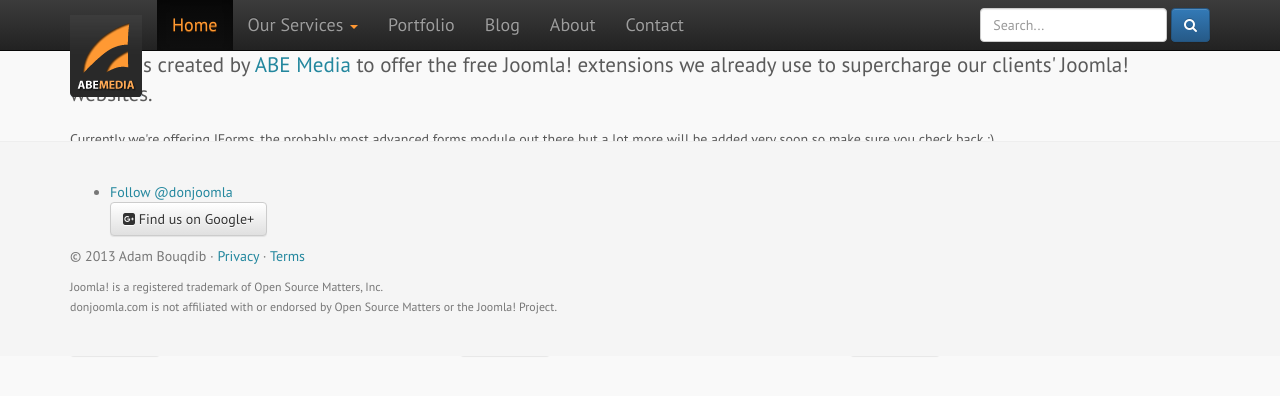
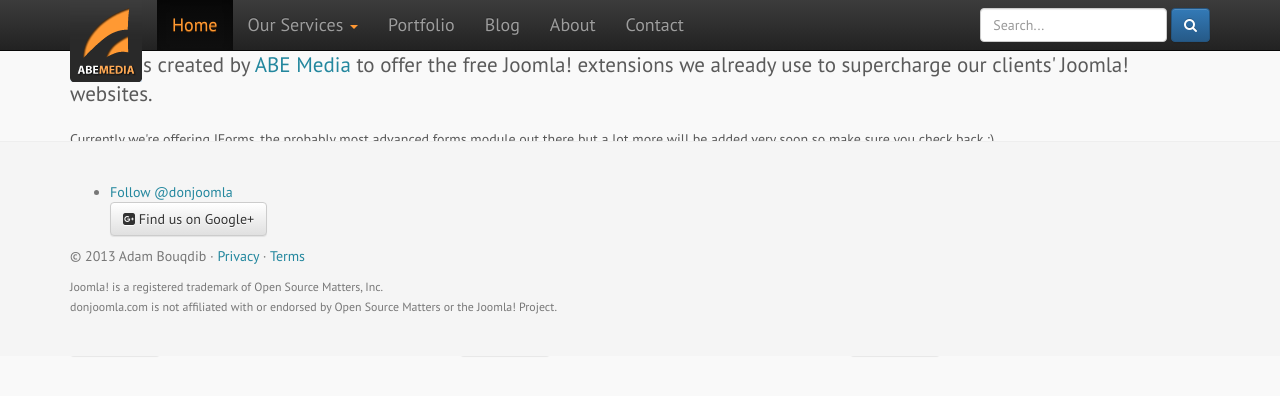
Before and after one commit to abemedia/abemedia.github.io, a Jekyll site: the page built from index.html, in a window 1280 px wide. Shown: the top 396 px of the page. Built offline with Jekyll 4.4.1, drawn with Linux system fonts in a browser that asks for light colours; nearby versions of some CDN libraries.

Commit message:
Update style.css

```diff
--- a/css/style.css
+++ b/css/style.css
@@ -31,7 +31,10 @@ h1, h2, h3, h4, h5, h6, .h1, .h2, .h3, .h4, .h5, .h6 {
 	border-top-color: #FF9833;
 	border-bottom-color: #FF9833;
 }
-
+.navbar-brand {
+	padding: 0 15px;
+	margin: 0 0 -32px 0;
+}
 
 /* RESPONSIVE CSS
 -------------------------------------------------- */
```
